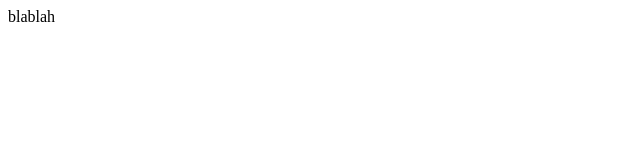
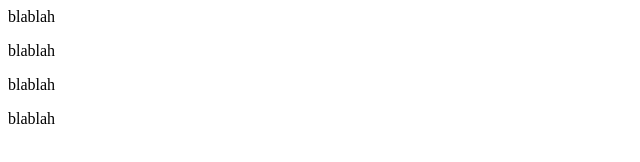
Before and after one commit to tiagovaz/public_page, a plain HTML site: page about.html in a window 1280 px wide. Shown: the whole page, without its empty margins (0-640 px from the left). Drawn offline with Linux system fonts and the light colour scheme.

Commit message:
Changing about page.

```diff
--- a/about.html
+++ b/about.html
@@ -1,3 +1,6 @@
 <html>
     <p>blablah</p>
+    <p>blablah</p>
+    <p>blablah</p>
+    <p>blablah</p>
 </html>
```
